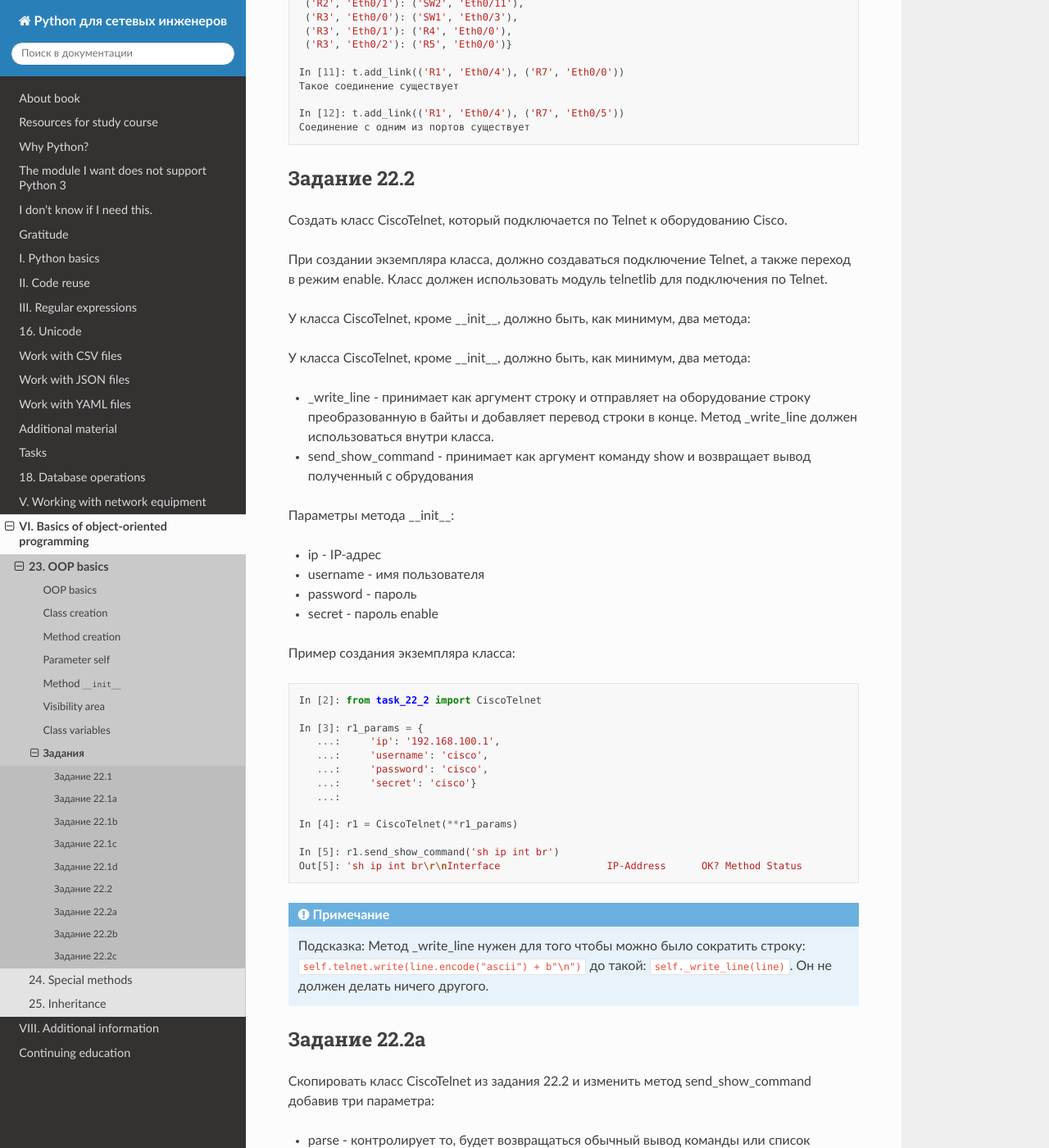
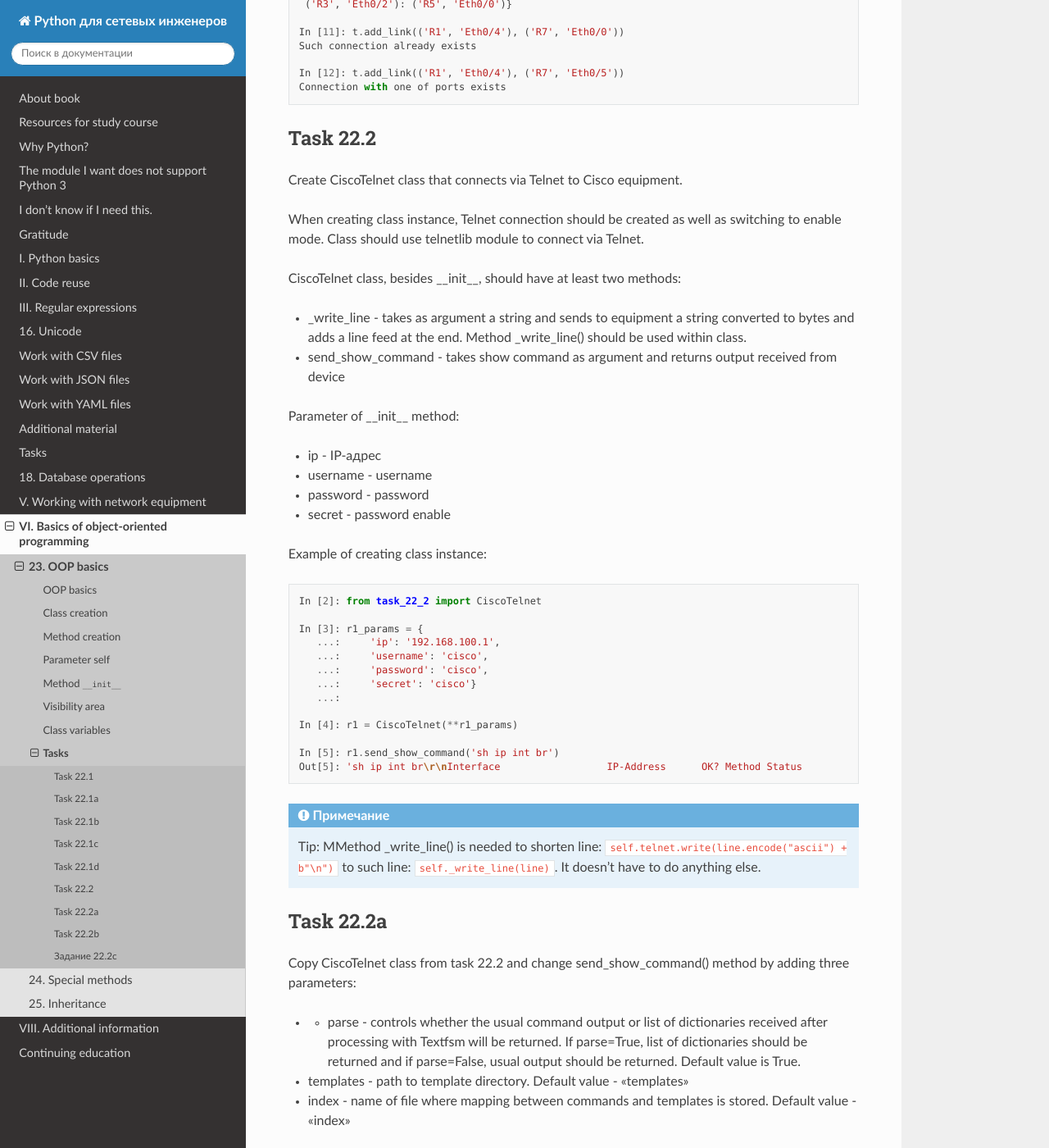
Before and after one commit to Aidar5/nattoeng, a Sphinx documentation site: the page built from docs/source/exercises/23_exercises.rst, in a window 1280 px wide and 1400 px high, scrolled down 4196 px. Shown: the whole window at 82% size. Built offline with Sphinx 7.4.7 and the Read the Docs theme 2.0.0, drawn with Linux system fonts in a browser that asks for light colours; pages that are not in the unit, such as notebooks, are missing from menus; some of the changed text lies outside the part shown.

Commit message:
Update 23_exercises.rst

```diff
--- a/docs/source/exercises/23_exercises.rst
+++ b/docs/source/exercises/23_exercises.rst
@@ -2,35 +2,34 @@
 
    \newpage
 
-Задания
+Tasks
 =======
 
 .. include:: ./pytest.rst
 
 
-Задание 22.1
+Task 22.1
 ~~~~~~~~~~~~
 
-Создать класс Topology, который представляет топологию сети.
+Create Topology class that represents network topology.
 
-При создании экземпляра класса, как аргумент передается словарь, который описывает топологию.
-Словарь может содержать дублирующиеся соединения.
+When creating an instance of class, dictionary that describes topology is passed as an argument. Dictionary may contain duplicate connections.
 
-Дублем считается ситуация, когда в словаре есть такие пары:
+Duplicate refers to situation where dictionary contains such couples:
 
 ::
 
     ('R1', 'Eth0/0'): ('SW1', 'Eth0/1') и ('SW1', 'Eth0/1'): ('R1', 'Eth0/0')
 
-В каждом экземпляре должна быть создана переменная topology, в которой содержится словарь топологии, но уже без дублей.
+Each instance should have *topology* variable that contains topology dictionary, but witjout duplicates.
 
-Пример создания экземпляра класса:
+Example of class instance of creation:
 
 .. code:: python
 
     In [2]: top = Topology(topology_example)
 
-После этого, должна быть доступна переменная topology:
+After that, *topology* variable should be available:
 
 .. code:: python
 
@@ -58,15 +57,14 @@
 
 
 
-Задание 22.1a
+Task 22.1a
 ~~~~~~~~~~~~~
 
-Скопировать класс Topology из задания 22.1 и изменить его.
+Copy Topology class from task 22.1 and change it.
 
-Если в задании 22.1 удаление дублей выполнялось в методе __init__,
-надо перенести функциональность удаления дублей в метод _normalize.
+If in task 22.1 duplicates removal was performed in __init__method, it is necessary to transfer function of duplicates removal to _normalize method.
 
-При этом метод __init__ должен выглядеть таким образом:
+The __init__ method has to look like this:
 
 .. code:: python
 
@@ -75,17 +73,16 @@
             self.topology = self._normalize(topology_dict)
 
 
-Задание 22.1b
+Task 22.1b
 ~~~~~~~~~~~~~
 
-Изменить класс Topology из задания 22.1a или 22.1.
+Change Topology class from task 22.1a or 22.1.
 
-Добавить метод delete_link, который удаляет указанное соединение.
-Метод должен удалять и зеркальное соединение, если оно есть (ниже пример).
+Add delete_link() method that removes specified connection. Method should also remove mirror connection if it exists (example below).
 
-Если такого соединения нет, выводится сообщение "Такого соединения нет".
+If there is no such connection, message "There is no such connection" is displayed.
 
-Создание топологии
+Topology creation
 
 .. code:: python
 
@@ -114,8 +111,7 @@
      ('R3', 'Eth0/0'): ('SW1', 'Eth0/3'),
      ('R3', 'Eth0/2'): ('R5', 'Eth0/0')}
 
-Удаление зеркального линка: в словаре есть запись ``('R3', 'Eth0/2'): ('R5', 'Eth0/0')``,
-но вызов delete_link с указанием ключа и значения в обратном порядке, должно удалять соединение:
+Removal of mirror connection: dictionary has an entry ('R3', 'Eth0/2'): ('R5', 'Eth0/0'), but call of delete_link() with key and value in reverse order should remove connection:
 
 .. code:: python
 
@@ -128,22 +124,21 @@
      ('R2', 'Eth0/1'): ('SW2', 'Eth0/11'),
      ('R3', 'Eth0/0'): ('SW1', 'Eth0/3')}
 
-Если такого соединения нет, выводится сообщение:
+If there is no such connection, such message is displayed:
 
 .. code:: python
 
     In [13]: t.delete_link(('R5', 'Eth0/0'), ('R3', 'Eth0/2'))
-    Такого соединения нет
+    There is no such connection
 
-Задание 22.1c
+Task 22.1c
 ~~~~~~~~~~~~~
 
-Изменить класс Topology из задания 22.1b.
+Change Topology class from task 22.1b.
 
-Добавить метод delete_node, который удаляет все соединения с указаным устройством.
-Если такого устройства нет, выводится сообщение "Такого устройства нет".
+Add delete_node() method that removes all connections with specified device. If there is no such device, message "There is no such device" is displayed.
 
-Создание топологии
+Topology creation
 
 .. code:: python
 
@@ -158,7 +153,7 @@
      ('R3', 'Eth0/1'): ('R4', 'Eth0/0'),
      ('R3', 'Eth0/2'): ('R5', 'Eth0/0')}
 
-Удаление устройства:
+Device removal:
 
 .. code:: python
 
@@ -170,24 +165,23 @@
      ('R3', 'Eth0/1'): ('R4', 'Eth0/0'),
      ('R3', 'Eth0/2'): ('R5', 'Eth0/0')}
 
-Если такого устройства нет, выводится сообщение:
+If there is no such device, such message is displayed:
 
 .. code:: python
 
     In [5]: t.delete_node('SW1')
-    Такого устройства нет
+    There is no such device
 
-Задание 22.1d
+Task 22.1d
 ~~~~~~~~~~~~~
 
-Изменить класс Topology из задания 22.1c
+Change Topology class from task 22.1c
 
-Добавить метод add_link, который добавляет указанное соединение, если его еще нет в топологии.
-Если соединение существует, вывести сообщение "Такое соединение существует".
-Если одна из сторон есть в топологии, вывести сообщение "Cоединение с одним из портов существует".
+Add add_link() method that adds specified connection if it is not already in topology. If connection exists, display message "Such connection already exists".
+If one of sides is in topology, display message "Connection with one of ports exists".
 
 
-Пример создания топологии и добавления соединений
+Example of creating a topology and adding connections
 
 .. code:: python
 
@@ -215,39 +209,33 @@
      ('R3', 'Eth0/2'): ('R5', 'Eth0/0')}
 
     In [11]: t.add_link(('R1', 'Eth0/4'), ('R7', 'Eth0/0'))
-    Такое соединение существует
+    Such connection already exists
 
     In [12]: t.add_link(('R1', 'Eth0/4'), ('R7', 'Eth0/5'))
-    Cоединение с одним из портов существует
+    Connection with one of ports exists
 
 
-Задание 22.2
+Task 22.2
 ~~~~~~~~~~~~
 
-Создать класс CiscoTelnet, который подключается по Telnet к оборудованию Cisco.
+Create CiscoTelnet class that connects via Telnet to Cisco equipment.
 
-При создании экземпляра класса, должно создаваться подключение Telnet, а также переход в режим enable.
-Класс должен использовать модуль telnetlib для подключения по Telnet.
+When creating class instance, Telnet connection should be created as well as switching to enable mode. Class should use telnetlib module to connect via Telnet.
 
-У класса CiscoTelnet, кроме __init__, должно быть, как минимум, два метода:
+CiscoTelnet class, besides __init__, should have at least two methods:
+
+* _write_line - takes as argument a string and sends to equipment a string converted to bytes and adds a line feed at the end. Method _write_line() should be used within class.
+* send_show_command - takes show command as argument and returns output received from device
+
+Parameter of __init__ method:
+
+* ip - IP-адрес
+* username - username
+* password - password
+* secret - password enable
 
 
-У класса CiscoTelnet, кроме __init__, должно быть, как минимум, два метода:
-
-* _write_line - принимает как аргумент строку и отправляет на оборудование строку преобразованную в байты и добавляет перевод строки в конце.
-  Метод _write_line должен использоваться внутри класса.
-* send_show_command - принимает как аргумент команду show и возвращает вывод полученный с обрудования
-
-Параметры метода __init__:
-
-* ip - IP-адрес
-* username - имя пользователя
-* password - пароль
-* secret - пароль enable
-
-
-
-Пример создания экземпляра класса:
+Example of creating class instance:
 
 .. code:: python
 
@@ -267,22 +255,22 @@
 
 .. note::
 
-    Подсказка:
-    Метод _write_line нужен для того чтобы можно было сократить строку: ``self.telnet.write(line.encode("ascii") + b"\n")`` до такой: ``self._write_line(line)``.
-    Он не должен делать ничего другого.
+    Tip:
+    МMethod _write_line() is needed to shorten line: ``self.telnet.write(line.encode("ascii") + b"\n")`` to such line: ``self._write_line(line)``.
+    It doesn’t have to do anything else.
 
 
-Задание 22.2a
+Task 22.2a
 ~~~~~~~~~~~~~
 
-Скопировать класс CiscoTelnet из задания 22.2 и изменить метод send_show_command добавив три параметра:
+Copy CiscoTelnet class from task 22.2 and change send_show_command() method by adding three parameters:
 
-* parse - контролирует то, будет возвращаться обычный вывод команды или список словарей, полученные после обработки с помощью TextFSM. При parse=True должен возвращаться список словарей, а parse=False обычный вывод. Значение по умолчанию - True.
-* templates - путь к каталогу с шаблонами. Значение по умолчанию - "templates"
-* index - имя файла, где хранится соответствие между командами и шаблонами. Значение по умолчанию - "index"
+* •	parse - controls whether the usual command output or list of dictionaries received after processing with Textfsm will be returned. If parse=True, list of dictionaries should be returned and if parse=False, usual output should be returned. Default value is True.
+* templates - path to template directory. Default value - "templates"
+* index - name of file where mapping between commands and templates is stored. Default value - "index"
 
 
-Пример создания экземпляра класса:
+Example of class instance creation:
 
 .. code:: python
 
@@ -296,7 +284,7 @@
 
     In [3]: r1 = CiscoTelnet(**r1_params)
 
-Использование метода send_show_command:
+Use of send_show_command() method:
 
 .. code:: python
 
@@ -342,16 +330,15 @@
       'status': 'up',
       'protocol': 'up'}]
 
-Задание 22.2b
+Task 22.2b
 ~~~~~~~~~~~~~
 
-Скопировать класс CiscoTelnet из задания 22.2a и добавить метод send_config_commands.
+Copy CiscoTelnet class from task 22.2a and add send_config_commands() method.
 
 
-Метод send_config_commands должен уметь отправлять одну команду конфигурационного режима или список команд.
-Метод дожен возвращать вывод аналогичный методу send_config_set у netmiko (пример вывода ниже).
+Method send_config_commands() should be able to send one configuration mode command or list of commands. Method should return output similar to send_config_set() method of netmiko (example of output below).
 
-Пример создания экземпляра класса:
+Example of class instance creation:
 
 .. code:: python
 
@@ -365,7 +352,7 @@
 
     In [3]: r1 = CiscoTelnet(**r1_params)
 
-Использование метода send_config_commands:
+Use of send_config_commands() method:
 
 .. code:: python
 
@@ -379,16 +366,16 @@
 Задание 22.2c
 ~~~~~~~~~~~~~
 
-Скопировать класс CiscoTelnet из задания 22.2b и изменить метод send_config_commands добавив проверку команд на ошибки.
+Copy CiscoTelnet class from task 22.2b and change send_config_commands() method by adding error check.
 
-У метода send_config_commands должен быть дополнительный параметр strict:
+Method send_config_commands() should have an additional parameter *strict*:
 
-* strict=True значит, что при обнаружении ошибки, необходимо сгенерировать исключение ValueError
-* strict=False значит, что при обнаружении ошибки, надо только вывести на стандартный поток вывода сообщене об ошибке
+* strict=True means that if error is detected, it is necessary to generate a ValueError exception
+* strict=False means that if error is detected, all you have to do is to display error message
 
-Метод дожен возвращать вывод аналогичный методу send_config_set у netmiko (пример вывода ниже). Текст исключения и ошибки в примере ниже.
+Method should return output similar to the send_config_set() method of netmiko (example of output below). Exception and error text in example below.
 
-Пример создания экземпляра класса:
+Example of class instance creation:
 
 .. code:: python
 
@@ -406,14 +393,14 @@
     In [5]: correct_commands = ['logging buffered 20010', 'ip http server']
     In [6]: commands = commands_with_errors+correct_commands
 
-Использование метода send_config_commands:
+Use of send_config_commands() method:
 
 .. code:: python
 
     In [7]: print(r1.send_config_commands(commands, strict=False))
-    При выполнении команды "logging 0255.255.1" на устройстве 192.168.100.1 возникла ошибка -> Invalid input detected at '^' marker.
-    При выполнении команды "logging" на устройстве 192.168.100.1 возникла ошибка -> Incomplete command.
-    При выполнении команды "i" на устройстве 192.168.100.1 возникла ошибка -> Ambiguous command:  "i"
+    When executing command  "logging 0255.255.1" on device 192.168.100.1 error occurred -> Invalid input detected at '^' marker.
+    When executing command "logging" on device 192.168.100.1 error occurred -> Incomplete command.
+    When executing command "i" on device 192.168.100.1 error occurred -> Ambiguous command:  "i"
     conf t
     Enter configuration commands, one per line.  End with CNTL/Z.
     R1(config)#logging 0255.255.1
@@ -438,4 +425,4 @@
 
     ...
 
-    ValueError: При выполнении команды "logging 0255.255.1" на устройстве 192.168.100.1 возникла ошибка -> Invalid input detected at '^' marker.
+    ValueError: When executing command "logging 0255.255.1" on device 192.168.100.1 error occurred -> Invalid input detected at '^' marker.
```
Also changed, not shown: other parts of docs/source/exercises/23_exercises.rst (+1 -1 lines).
